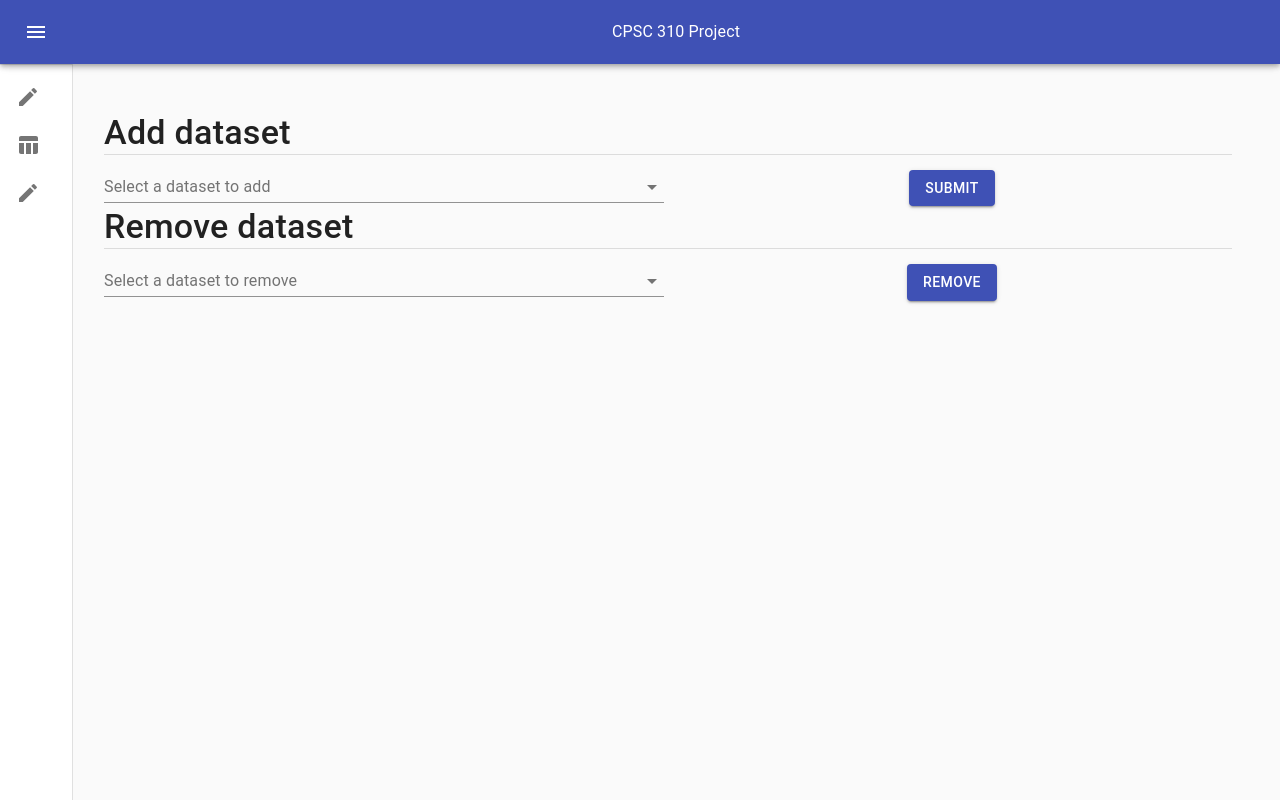
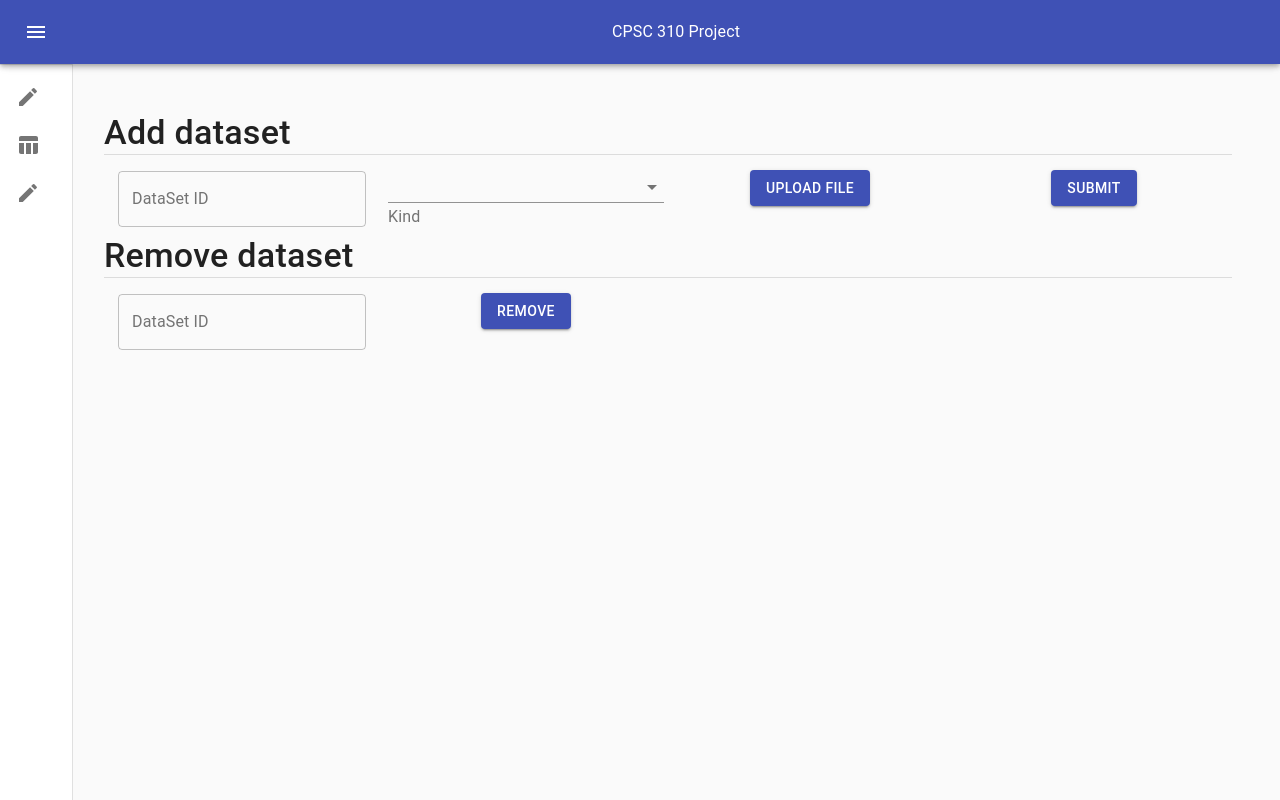
Before and after one commit to edwardchchen/Campus-explorer, a React (Create React App) app in the folder frontend/: page /#/edit in a window 1280 px wide. Built offline with nearby package versions, Linux system fonts and the light colour scheme.

Commit message:
modified editpage

```diff
--- a/frontend/src/pages/EditPage.js
+++ b/frontend/src/pages/EditPage.js
@@ -1,5 +1,15 @@
 import Typography from "@material-ui/core/Typography";
-import {Button, Container, Divider, FormControl, Grid, InputLabel, MenuItem, Select} from "@material-ui/core";
+import {
+	Button,
+	Container,
+	Divider,
+	FormControl,
+	Grid,
+	InputLabel,
+	MenuItem,
+	Select,
+	TextField
+} from "@material-ui/core";
 import {makeStyles} from '@material-ui/core/styles';
 import React from "react";
 const useStyles = makeStyles((theme) => ({
@@ -11,6 +21,9 @@ const useStyles = makeStyles((theme) => ({
 	},
 	button:{
 		marginTop: 15,
+	},
+	textField:{
+		marginTop: 30,
 	},
 
 }));
@@ -28,24 +41,39 @@ export default function EditPage(props){
 			</Typography>
 			<Divider/>
 			<Grid container spacing={1}>
-				<Grid item xs={6}>
+				<Grid item xs={3}>
+
+				<TextField  id="outlined-basic" label="DataSet ID" variant="outlined" margin="normal" />
+				</Grid>
+				<Grid item xs={3}>
 				<FormControl fullWidth>
-				<InputLabel id="select">Select a dataset to add</InputLabel>
+				<InputLabel className={classes.textField} id="select">Kind</InputLabel>
 				<Select
+
 					labelId="demo-simple-select-label"
 					id="demo-simple-select"
 					value={datasetToAdd}
-					label="Age"
 					onChange={(event)=>setDataSetToAdd(event.target.value)}
 				>
-					<MenuItem value={""}>None</MenuItem>
 					<MenuItem value={"courses"}>Courses</MenuItem>
 					<MenuItem value={"rooms"}>Rooms</MenuItem>
 				</Select>
 			</FormControl>
 				</Grid>
-				<Grid item xs={6}>
+				<Grid item xs={3}>
 
+				<Button className={classes.button} color='primary'
+					variant="contained"
+					component="label"
+				>
+					Upload File
+					<input
+						type="file"
+						hidden
+					/>
+				</Button>
+				</Grid>
+				<Grid item xs={3}>
 					<Button className={classes.button} color='primary' size='medium' variant='contained'>
 						Submit
 					</Button>
@@ -58,23 +86,12 @@ export default function EditPage(props){
 			</Typography>
 			<Divider/>
 			<Grid container spacing={1}>
-				<Grid item xs={6}>
+				<Grid item xs={3}>
 
-				<FormControl fullWidth>
-				<InputLabel id="select">Select a dataset to remove</InputLabel>
-				<Select
-					labelId="demo-simple-select-label"
-					id="demo-simple-select"
-					value={datasetToRemove}
-					label="Age"
-					onChange={(event)=>setDataSetToRemove(event.target.value)}
-				>
-					<MenuItem value={"courses"}>Courses</MenuItem>
-					<MenuItem value={"rooms"}>Rooms</MenuItem>
-				</Select>
-			</FormControl>
+					<TextField  id="outlined-basic" label="DataSet ID" variant="outlined" margin="normal" />
 				</Grid>
-				<Grid item xs={6}>
+
+				<Grid item xs={3}>
 
 					<Button className={classes.button} color='primary' size='medium' variant='contained'>
 				Remove
```
